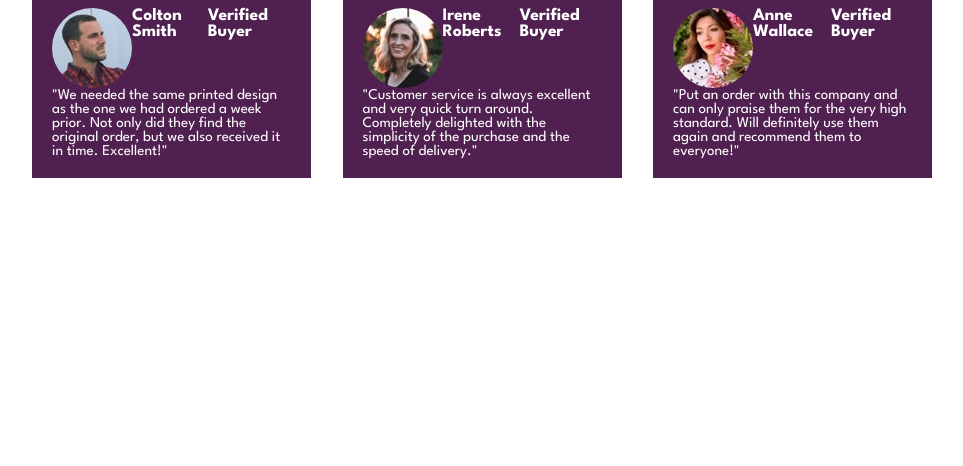
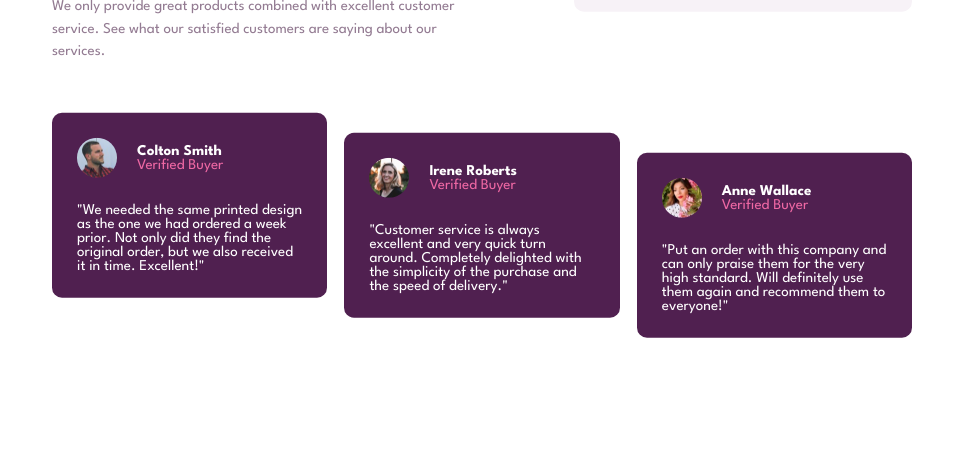
Before and after one commit to frshaad/Front-end-mentor-challenges, a plain HTML site: page fem-09-Social-proof-section/index.html in a window 1280 px wide. Shown: the part 334-800 px from the top of the page, without its empty margins (158-1121 px from the left). Drawn offline with Linux system fonts and the light colour scheme.

Commit message:
Project 9 Done

```diff
--- a/fem-09-Social-proof-section/index.html
+++ b/fem-09-Social-proof-section/index.html
@@ -62,8 +62,10 @@
 				<article class="review">
 					<div class="review__person">
 						<img src="./images/image-colton.jpg" alt="" class="review__person__avatar" />
-						<h3 class="rereview__person__name">Colton Smith</h3>
-						<h3 class="rereview__person__verified">Verified Buyer</h3>
+						<div class="review__id">
+							<h4 class="review__person__name">Colton Smith</h4>
+							<p class="review__person__verified">Verified Buyer</p>
+						</div>
 					</div>
 					<p class="review__opinion">
 						"We needed the same printed design as the one we had ordered a week prior. Not only did
@@ -73,8 +75,10 @@
 				<article class="review">
 					<div class="review__person">
 						<img src="./images/image-irene.jpg" alt="" class="review__person__avatar" />
-						<h3 class="rereview__person__name">Irene Roberts</h3>
-						<h3 class="rereview__person__verified">Verified Buyer</h3>
+						<div class="review__id">
+							<h4 class="review__person__name">Irene Roberts</h4>
+							<p class="review__person__verified">Verified Buyer</p>
+						</div>
 					</div>
 					<p class="review__opinion">
 						"Customer service is always excellent and very quick turn around. Completely delighted
@@ -84,8 +88,10 @@
 				<article class="review">
 					<div class="review__person">
 						<img src="./images/image-anne.jpg" alt="" class="review__person__avatar" />
-						<h3 class="rereview__person__name">Anne Wallace</h3>
-						<h3 class="rereview__person__verified">Verified Buyer</h3>
+						<div class="review__id">
+							<h4 class="review__person__name">Anne Wallace</h4>
+							<p class="review__person__verified">Verified Buyer</p>
+						</div>
 					</div>
 					<p class="review__opinion">
 						"Put an order with this company and can only praise them for the very high standard.
--- a/fem-09-Social-proof-section/scss/style.scss
+++ b/fem-09-Social-proof-section/scss/style.scss
@@ -4,13 +4,18 @@
 	margin: 0 auto;
 
 	@include breakpoint(desktop) {
-		max-width: rem(1000);
+		width: rem(960);
+		max-width: rem(1440);
 		padding: rem(50);
+		position: absolute;
+		top: 50%;
+		left: 50%;
+		transform: translate(-50%, -50%);
 	}
 
 	@include breakpoint-down(mobile) {
-		max-width: 90%;
-		margin: rem(25) auto;
+		width: 90%;
+		margin: rem(50) auto;
 	}
 
 	.top {
@@ -18,6 +23,16 @@
 			display: flex;
 			justify-content: space-between;
 			margin-bottom: rem(50);
+
+			.rating:nth-child(1) {
+				position: relative;
+				right: rem(80);
+			}
+
+			.rating:nth-child(2) {
+				position: relative;
+				right: rem(40);
+			}
 		}
 
 		@include breakpoint-down(mobile) {
@@ -40,6 +55,7 @@
 
 				@include breakpoint(desktop) {
 					font-size: rem(45);
+					width: 70%;
 				}
 
 				@include breakpoint-down(mobile) {
@@ -73,7 +89,7 @@
 				@include breakpoint(desktop) {
 					display: flex;
 					align-items: center;
-					padding: rem(20) rem(30);
+					padding: rem(15) rem(25);
 					border-radius: rem(10);
 				}
 
@@ -101,27 +117,51 @@
 		@include breakpoint(desktop) {
 			display: flex;
 			justify-content: space-between;
+
+			.review:nth-child(2) {
+				position: relative;
+				top: rem(20);
+			}
+			.review:nth-child(3) {
+				position: relative;
+				top: rem(40);
+			}
 		}
 
 		.review {
 			background-color: $very-dark-magenta;
-			padding: rem(20);
+			padding: rem(25);
 			color: $white;
+			border-radius: rem(10);
 
 			@include breakpoint(desktop) {
-				flex-basis: 31%;
+				width: 32%;
+			}
+
+			@include breakpoint-down(mobile) {
+				margin-bottom: rem(15);
+				padding: rem(30);
 			}
 
 			&__person {
 				display: flex;
+				align-items: center;
+				margin-bottom: rem(25);
 
 				&__avatar {
 					border-radius: 50%;
+					width: rem(40);
+					height: auto;
+					margin-right: rem(20);
 				}
 
-				&__name {
-				}
-				&__verified {
+				.review__id {
+					.review__person__name {
+					}
+
+					.review__person__verified {
+						color: $soft-pink;
+					}
 				}
 			}
 			&__opinion {
```
Also changed, not shown: fem-09-Social-proof-section/dist/style.css, 1 other file.
